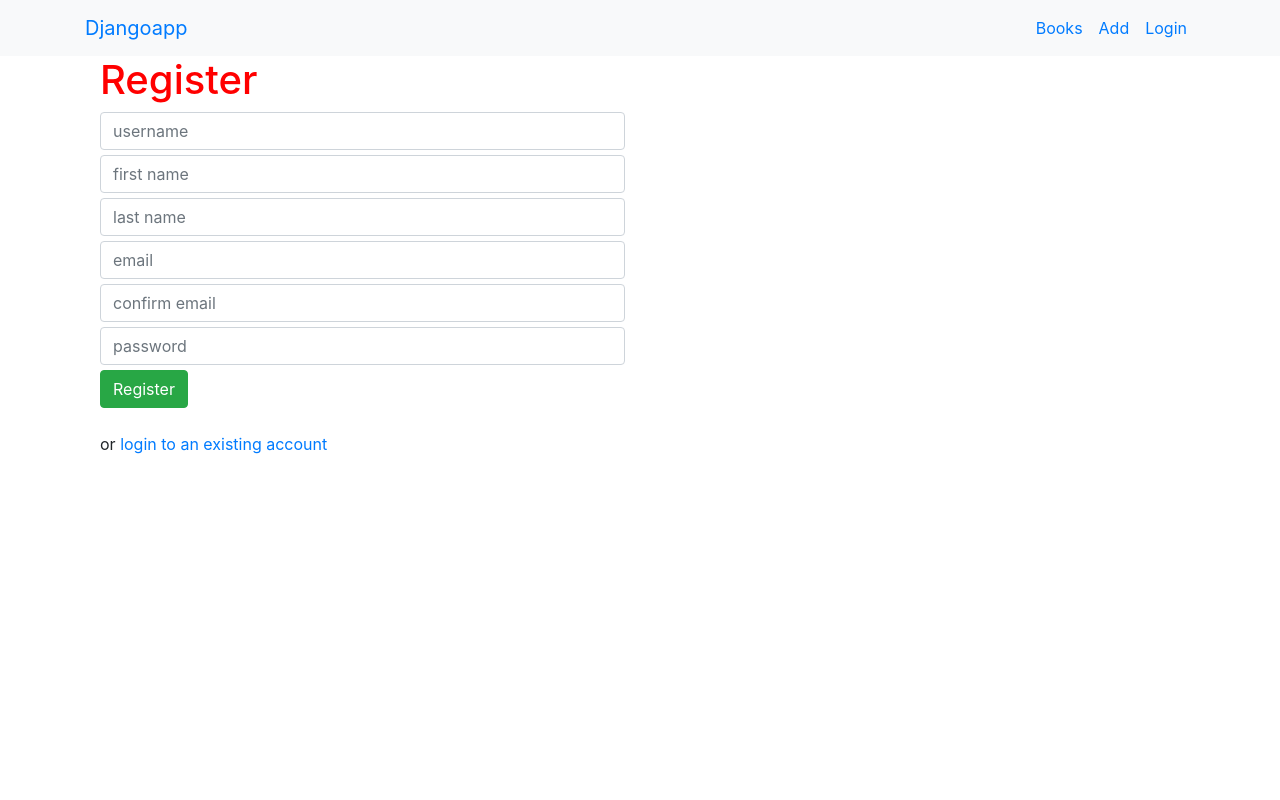
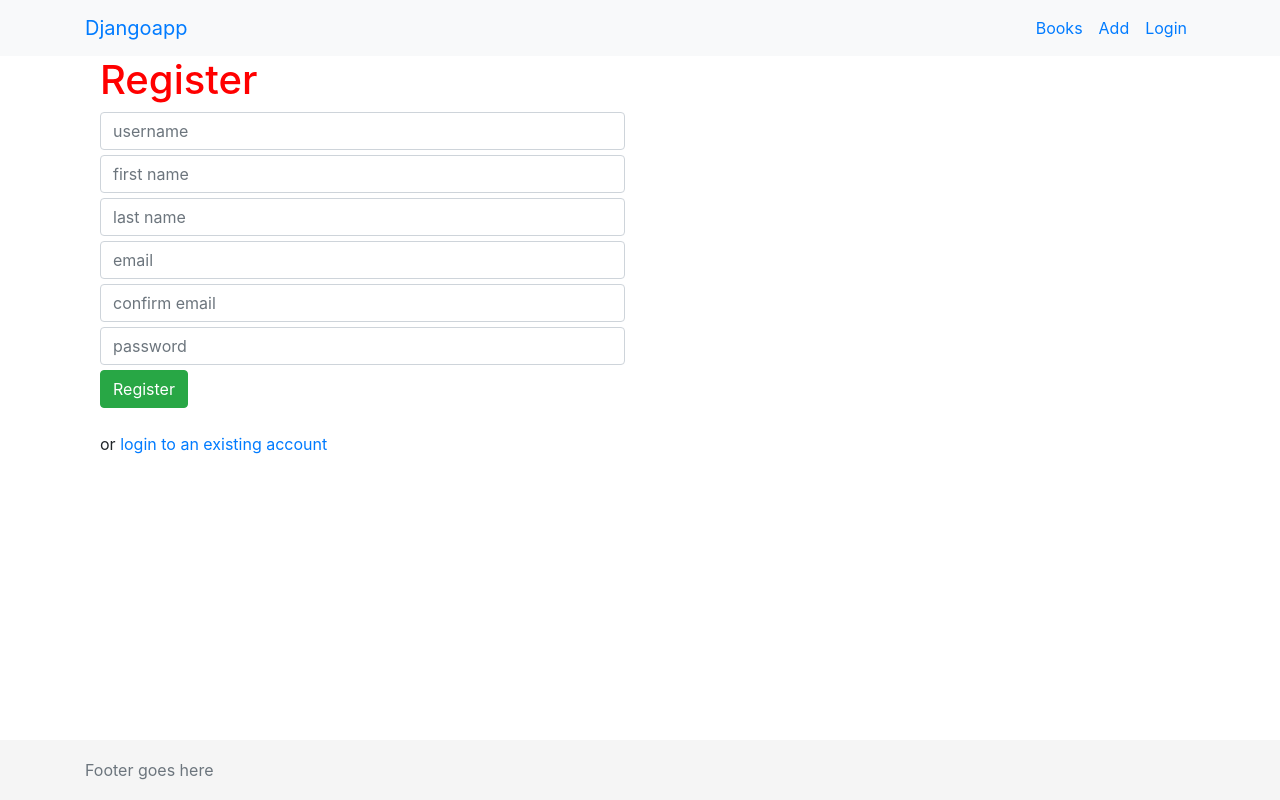
Before and after one commit to briancaffey/django-leaflet-demo, a Django app: page /accounts/register/ in a window 1280 px wide. Run offline with Django 3.2, Linux system fonts and the light colour scheme; some libraries are stand-ins or nearby versions.

Commit message:
added a footer

```diff
--- a/accounts/templates/accounts/login_form.html
+++ b/accounts/templates/accounts/login_form.html
@@ -9,7 +9,7 @@
 
 {% block content %}
 
-{% include 'nav.html' %}
+
 
 <div class="container">
 
--- a/accounts/templates/accounts/registration_form.html
+++ b/accounts/templates/accounts/registration_form.html
@@ -7,16 +7,14 @@
 {% endblock %}
 
 {% block content %}
-{% include 'nav.html' %}
 <div class="container">
     <div class="col-md-6 col-md-offset-3">
     <h1 class="login-center">Register</h1>
         <form method="POST" action=".">
         {% csrf_token %}
         {{ form | crispy }}
-        <div class="login-center"><input class="btn btn-success" type="submit" value="Register" /></div><br />or <a href="{% url 'accounts:login' %}">login to an existing account</a>
+        <div class="login-center"><input class="btn btn-success" id="id_submit" type="submit" value="Register" /></div><br />or <a href="{% url 'accounts:login' %}">login to an existing account</a>
         </form>
     </div>
 </div>
-
 {% endblock %}
--- a/accounts/views.py
+++ b/accounts/views.py
@@ -13,10 +13,7 @@ from django.contrib.auth.decorators import login_required
 
 from .forms import UserLoginForm, UserRegistrationForm
 
-
-
 # Create your views here.
-
 
 def login_view(request):
 
@@ -48,10 +45,10 @@ def register_view(request):
 		new_user = authenticate(username=user.username, password=password)
 		login(request, new_user)
 		messages.success(request, 'Thanks for registering, ' + str(request.user.username) + '!')
-		return redirect('posts:list')
+		return redirect('books:all')
 	context = {
 		'form':form,
-	}
+		}
 	return render(request, 'accounts/registration_form.html', context)
 
 @login_required
--- a/books/templates/books/books.html
+++ b/books/templates/books/books.html
@@ -6,8 +6,6 @@
 <link rel="stylesheet" href="{% static 'css/main.css' %}">
 {% endblock head_extra %}
 {% block content %}
-
-{% include 'nav.html' %}
 
 <div class="container">
     <h1>Books</h1>
@@ -20,8 +18,6 @@
     {% endfor %}
     </ol>
 
-    <hr>
-
 </div>
 
 
--- a/books/templates/books/new.html
+++ b/books/templates/books/new.html
@@ -6,8 +6,6 @@
 <link rel="stylesheet" href="{% static 'css/main.css' %}">
 {% endblock head_extra %}
 {% block content %}
-
-{% include 'nav.html' %}
 
 <div class="container">
     <h1>New Book</h1>
--- a/books/tests.py
+++ b/books/tests.py
@@ -15,5 +15,3 @@ class SimpleTest(TestCase):
         self.assertEqual(len(all_books),1)
         first_book = all_books.first()
         self.assertIn("Test Book", first_book.title)
-
-    def test_
--- a/static/css/main.css
+++ b/static/css/main.css
@@ -21,3 +21,22 @@ h1 {
 .pull-right {
   float: right !important;
 }
+
+.Site {
+  display: flex;
+  min-height: 100vh;
+  flex-direction: column;
+}
+
+.Site-content {
+  flex: 1;
+}
+
+.footer {
+  position: absolute;
+  bottom: 0;
+  width: 100%;
+  height: 60px; /* Set the fixed height of the footer here */
+  line-height: 60px; /* Vertically center the text there */
+  background-color: #f5f5f5;
+}
--- a/templates/base.html
+++ b/templates/base.html
@@ -15,8 +15,13 @@
     <link rel="stylesheet" href="{% static 'css/main.css' %}">
     {% endblock %}
   </head>
-  <body>
-    {% block content %}{% endblock%}
+  <body class="Site">
+    {% block nav %}{% include 'nav.html' %}{% endblock nav %}
+
+
+        <div class="Site-content">{% block content %}{% endblock%}</div>
+
+    {% block footer %}{% include 'footer.html' %}{% endblock footer %}
 
     <!-- Optional JavaScript -->
     <!-- jQuery first, then Popper.js, then Bootstrap JS -->
--- /dev/null
+++ b/templates/footer.html
@@ -0,0 +1,5 @@
+<footer class="footer">
+    <div class="container">
+        <span class="text-muted">Footer goes here</span>
+    </div>
+</footer>
--- a/templates/nav.html
+++ b/templates/nav.html
@@ -4,7 +4,7 @@
         <!-- Links -->
         <ul class="nav navbar-nav navbar-right">
             <li class="nav-item">
-                <a class="nav-link" id="id_all" href="{% url 'books:new' %}">Books</a>
+                <a class="nav-link" id="id_all" href="{% url 'books:all' %}">Books</a>
             </li>
             <li class="nav-item">
                 <a class="nav-link" id="id_new" href="{% url 'books:new' %}">
```
Also changed, not shown: functional_tests/tests.py (+15 -2 lines), db.sqlite3.
